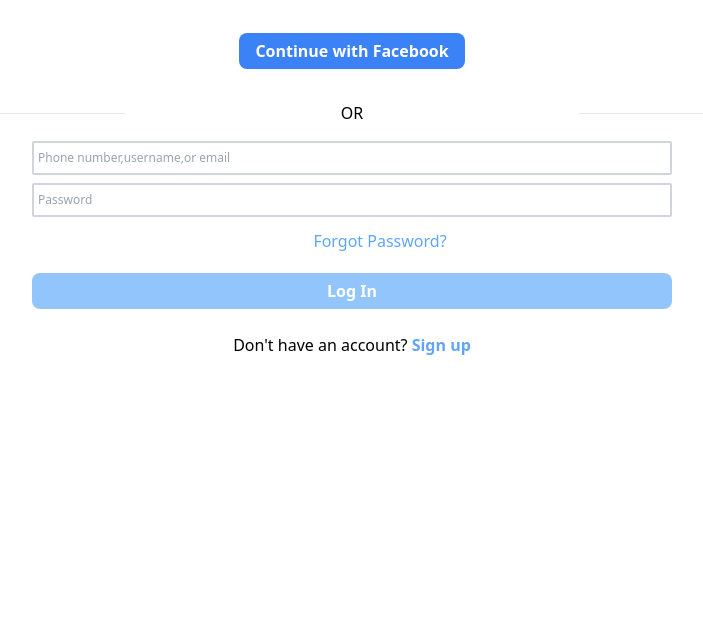
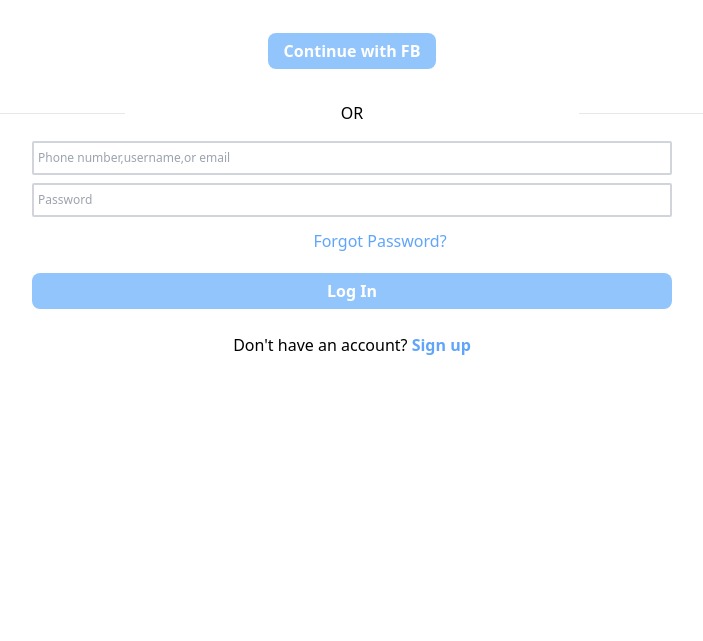
Before and after one commit to rohanroc/Instagram-login-page-clone, a plain HTML site: page index.html in a window 1280 px wide. Shown: the part 159-800 px from the top of the page, without its empty margins (288-991 px from the left). Drawn offline with Linux system fonts and the light colour scheme.

Commit message:
Update index.html

```diff
--- a/index.html
+++ b/index.html
@@ -15,8 +15,7 @@
         <div class=" text-center text-3xl font-bold italic font-mono">Instagram</div>
     </div>
     <div class="mt-12 mb-6 text-center">
-        <button class="bg-blue-500 text-white px-4 py-1.5 rounded-lg font-bold">Continue with
-            Facebook</button>
+        <button class="bg-blue-300 text-white px-4 py-1.5 rounded-lg font-bold">Continue with FB</button>
     </div>
     <div class="flex justify-between items-center my-2">
         <hr class="w-1/4 text-gray-700 ml-10">
```
